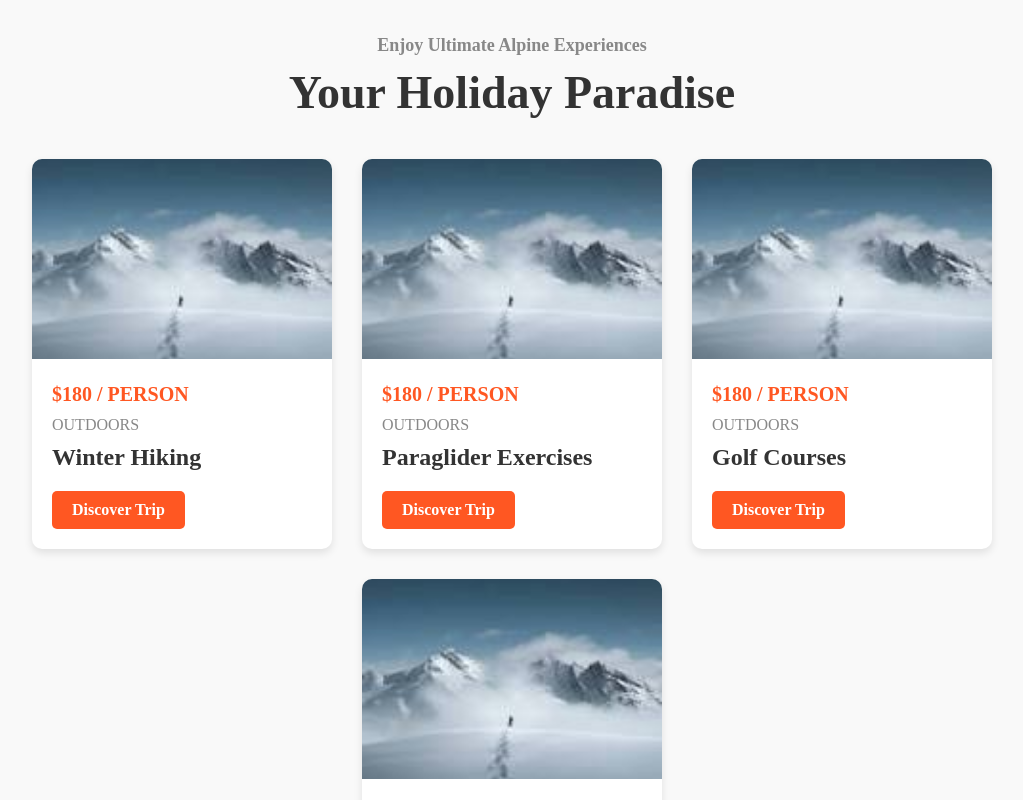
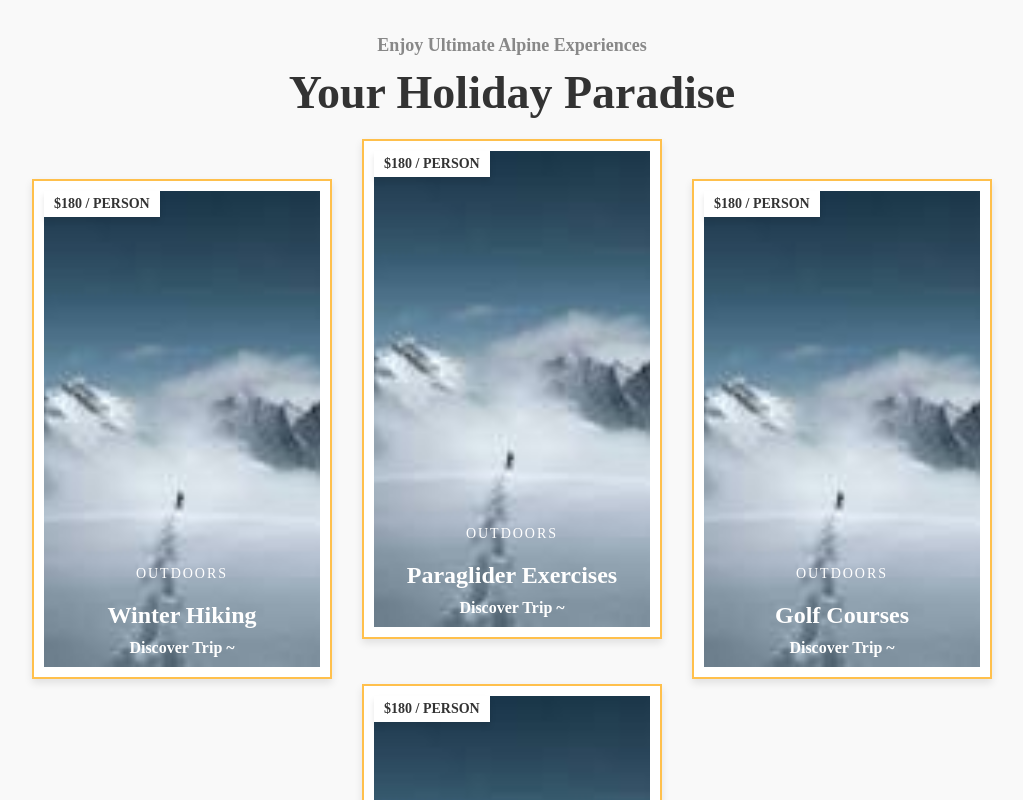
Before and after one commit to Debajyoti045/Mountain-Hotel, a React (Vite) app: page / in a window 1280 px wide. Shown: the part 2020-2820 px from the top of the page, without its empty margins (128-1151 px from the left). Built offline with nearby package versions, Linux system fonts and the light colour scheme.

Commit message:
edited services

```diff
--- a/src/CSS/Services.css
+++ b/src/CSS/Services.css
@@ -2,6 +2,7 @@
   padding: 60px 20px;
   background-color: #f9f9f9;
   text-align: center;
+  cursor: pointer;
 }
 
 .small-text2 {
@@ -21,64 +22,124 @@
   display: flex;
   flex-wrap: wrap;
   justify-content: center;
-    gap: 30px;
+  gap: 20px;
+  align-items: flex-start;
 }
 
 .card {
   background-color: white;
-    border-radius: 10px;
+  border-radius: 0px;
   box-shadow: 0 4px 8px rgba(0, 0, 0, 0.1);
-    overflow: hidden;
+  width: 300px;
+  height: 500px;
+  position: relative;
+  margin-bottom: 30px;
+  overflow: hidden; /* Keeps the image within the card borders */
   transition: transform 0.3s ease;
-    width: 300px;
+  border: 2px solid rgba(255, 165, 0, 0.7); /* Thin orange border */
+  padding: 10px; /* Add padding inside the card */
+  margin: 5px; /* Add margin outside the card */
+  box-sizing: border-box; /* Ensures padding is included in the total width/height */
 }
 
-  .card:hover {
-    transform: translateY(-10px);
-  }
 
 .card img {
   width: 100%;
-    height: 200px;
+  height: 100%;
   object-fit: cover;
+  transition: transform 0.5s ease;
+}
+
+/* Zoom effect on hover while keeping the image within borders */
+.card:hover img {
+  transform: scale(1.1); /* Zooms the image by 10% */
 }
 
 .card-info {
+  position: absolute;
+  bottom: 0;
+  left: 0;
+  width: 100%;
+  display: flex;
+  flex-direction: column;
+  justify-content: flex-end;
   padding: 20px;
-    text-align: left;
+  box-sizing: border-box;
+  color: white;
+  z-index: 2;
+  background-color: rgba(0, 0, 0, 0); /* Initially no background */
+  transition: background-color 0.3s ease;
 }
 
+/* When hovering over the card, apply background to the card-info only */
+.card:hover .card-info {
+
+}
+
+/* Price stays in the top-left corner */
 .price {
-    font-size: 20px;
-    color: #ff5722;
+  position: absolute;
+  top: 10px;
+  left: 10px;
+  background-color: rgba(255, 255, 255, 0.8); /* White background with some transparency */
+  color: #333;
+  padding: 5px 10px;
+  border-radius: 5px;
+  font-size: 14px;
+  font-weight: bold;
+  z-index: 10;
+
+}
+
+.card-info .main-title {
+  font-size: 24px;
+  margin-bottom: 10px;
   font-weight: bold;
 }
 
-  .small-title {
-    font-size: 16px;
-    color: #888;
-    margin: 10px 0;
-  }
-
-  .main-title {
-    font-size: 24px;
-    color: #333;
+.card-info .small-title {
+  font-size: 14px;
   margin-bottom: 20px;
+  text-transform: uppercase;
+  letter-spacing: 2px;
 }
 
 .discover-link {
   display: inline-block;
-    padding: 10px 20px;
-    color: #fff;
-    background-color: #ff5722;
-    border-radius: 5px;
-    text-decoration: none;
+  color: white; /* Text color remains white */
+  text-decoration: none; /* No underline */
   font-weight: bold;
-    transition: background-color 0.3s ease;
+  transition: color 0.3s ease; /* Subtle color transition on hover */
 }
 
+/* On hover, change the text color slightly for visual feedback */
 .discover-link:hover {
-    background-color: #e64a19;
+  color: #ddd; /* Light gray to indicate hover */
+}
+
+
+/* Price / PERSON class */
+.person-price {
+  position: absolute;
+  top: 10px;
+  left: 10px;
+  background-color: rgb(255, 255, 255); /* White background with slight transparency */
+  color: #333;
+  padding: 5px 10px;
+  border-radius: 0px;
+  font-size: 14px;
+  font-weight: bold;
+  z-index: 20; /* Ensures the price is on top of the image and other elements */
+  box-shadow: 0 4px 6px rgba(0, 0, 0, 0.1); /* Shadow for readability */
+}
+
+/* Alternate the position of each card */
+.card:nth-child(odd) {
+  margin-top: 20px;
+}
+
+.card:nth-child(even) {
+  margin-top: -20px;
 }
 
 /* Responsive adjustments */
@@ -87,4 +148,14 @@
       flex-direction: column;
       align-items: center;
   }
+
+  .card {
+      width: 100%;
+      height: auto;
   }
+
+  .card-info .price {
+      top: 5px;
+      left: 5px;
+  }
+}
--- a/src/components/Home/Services.jsx
+++ b/src/components/Home/Services.jsx
@@ -1,6 +1,7 @@
 import React from "react";
 import "../../CSS/Services.css";
-import {afterSliderSmallText,afterSliderBigText,services} from "../Data/Data.jsx"
+import { afterSliderSmallText, afterSliderBigText, services } from "../Data/Data.jsx";
+
 const Services = () => {
   return (
     <section className="holiday-section">
@@ -9,13 +10,14 @@ const Services = () => {
       <div className="card-container">
         {services.map((service) => (
           <div className="card" key={service.id}>
+            <div className="person-price">$180 / PERSON</div>
             <img src={service.img} alt={service.mainTitle} />
             <div className="card-info">
-              <span className="price">{service.price}</span>
+
               <p className="small-title">{service.smallTitle}</p>
               <h3 className="main-title">{service.mainTitle}</h3>
               <a href={service.link} className="discover-link">
-                Discover Trip
+                Discover Trip ~
               </a>
             </div>
           </div>
```
Lines whose indentation alone changed are shown as unchanged.
